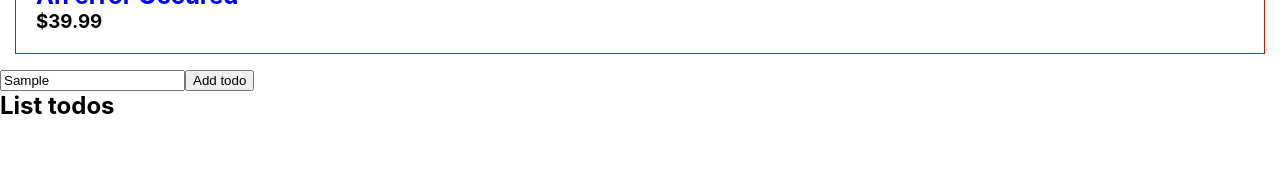
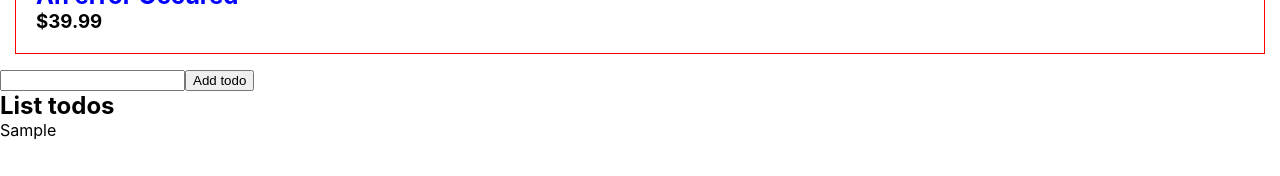
Before and after one commit to sune25carelse/ZeroToHero, a React (Create React App) app: page / in a window 1280 px wide. Both pictures are taken after typing "Sample" into the empty fields and a click on the button "Add todo". Shown: the part 432-608 px from the top of the page. Built offline with nearby package versions, Linux system fonts and the light colour scheme.

Commit message:
todo and input linked

```diff
--- a/src/App.js
+++ b/src/App.js
@@ -4,7 +4,12 @@ import "./App.css";
 import Product from "./Product";
 
 function App() {
-  const [todos, setTodo] = useState(["watch netfli", "play ps4"]);
+  const [todos, setTodo] = useState([]);
+  const [input, setInput] = useState("");
+  const addTodo = (e) => {
+    setTodo([...todos, input]);
+    setInput("");
+  };
 
   return (
     <div className="app">
@@ -18,13 +23,17 @@ function App() {
 
       <Product name="Predator" description="Gaming Laptop" price={39.99} />
 
-      <input type="text" />
-      <button>Add todo</button>
+      <input
+        value={input}
+        onChange={(e) => setInput(e.target.value)}
+        type="text"
+      />
+      <button onClick={addTodo}>Add todo</button>
 
       <h2>List todos</h2>
-      {todos.map(todo => {
-        <p>{todo}</p>;
-      })}
+      {todos.map((todo) => (
+        <p>{todo}</p>
+      ))}
     </div>
   );
 }
```
